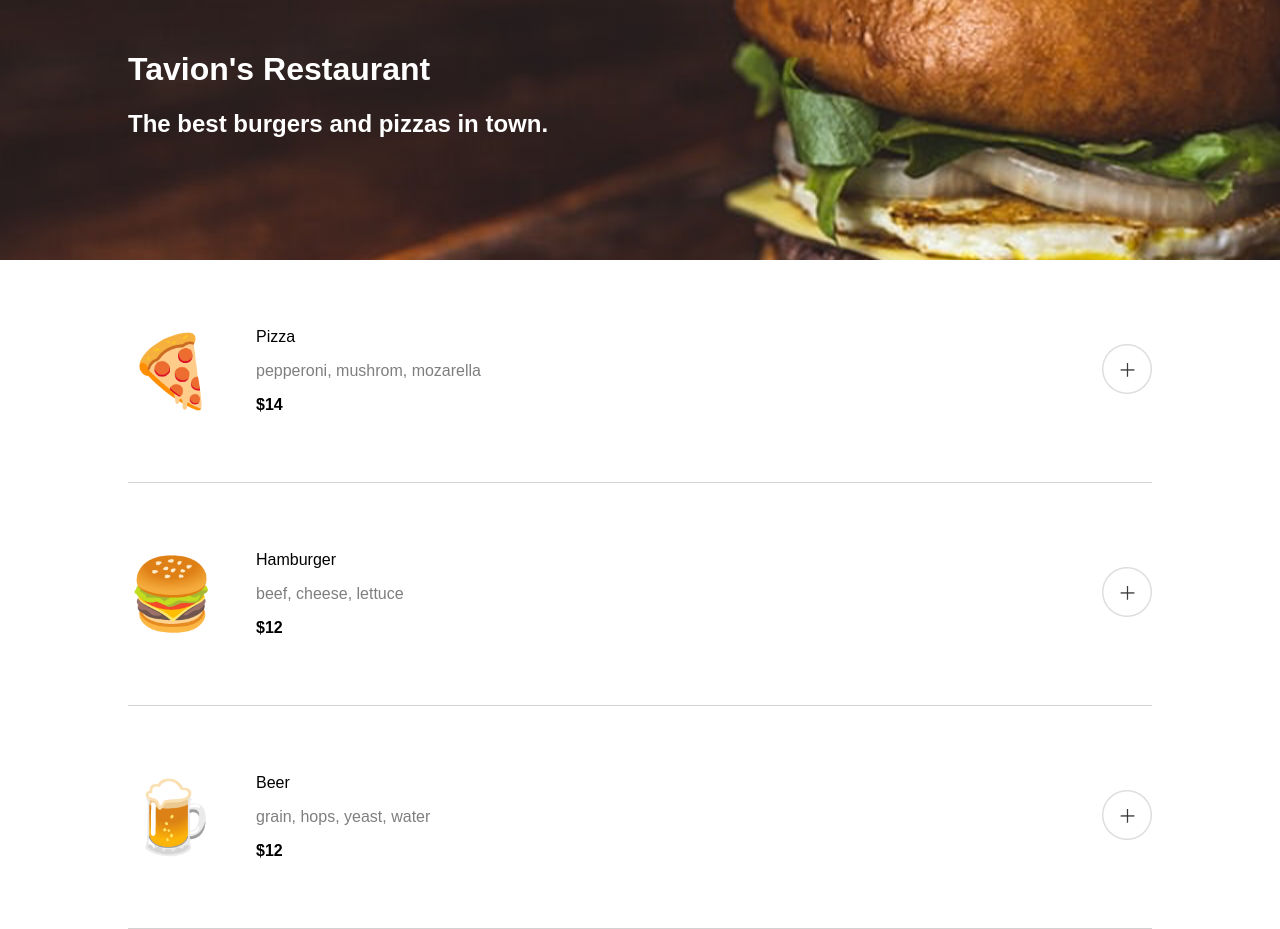
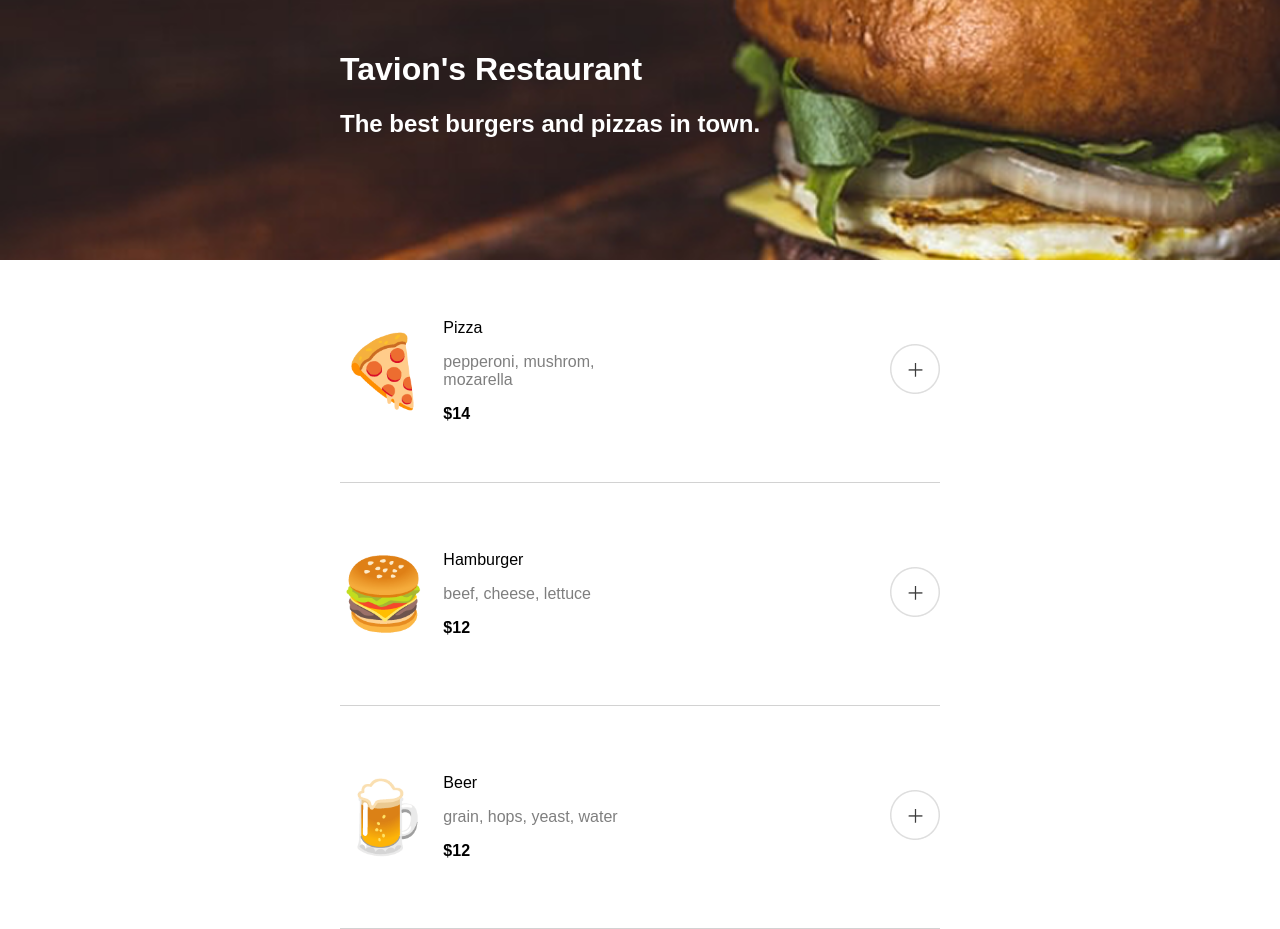
Before and after one commit to TavionK/Scrimba-frontend-developer-path, a website built with Vite: page restuarant-ordering-app/index.html in a window 1280 px wide. Built offline with nearby package versions, Linux system fonts and the light colour scheme.

Commit message:
added padding around entire project and removed unused variable "card-id-counter"

```diff
--- a/restuarant-ordering-app/index.css
+++ b/restuarant-ordering-app/index.css
@@ -2,11 +2,13 @@ body {
     margin: 0;
     padding: 0;
     font-family: Arial, Helvetica, sans-serif;
+    font-size: 1rem;
 }
 
 .container {
     margin: 0 auto;
-    width: 80%;
+    max-inline-size: 600px;
+    padding: 0 1rem;
 
 }
 
@@ -37,6 +39,7 @@ header {
 .food-info{
     display: grid;
     grid-template-columns: 1fr 3fr;
+    grid-gap: 1rem;
     align-items: center;
 }
 
--- a/restuarant-ordering-app/index.js
+++ b/restuarant-ordering-app/index.js
@@ -1,7 +1,6 @@
 import { menuArray } from "/data.js"
 
 const cart = []
-let cartIdCounter = 0
 document.addEventListener('click', function(e){
     if (e.target.dataset.id){
     addToCart(e.target.dataset.id)
```
